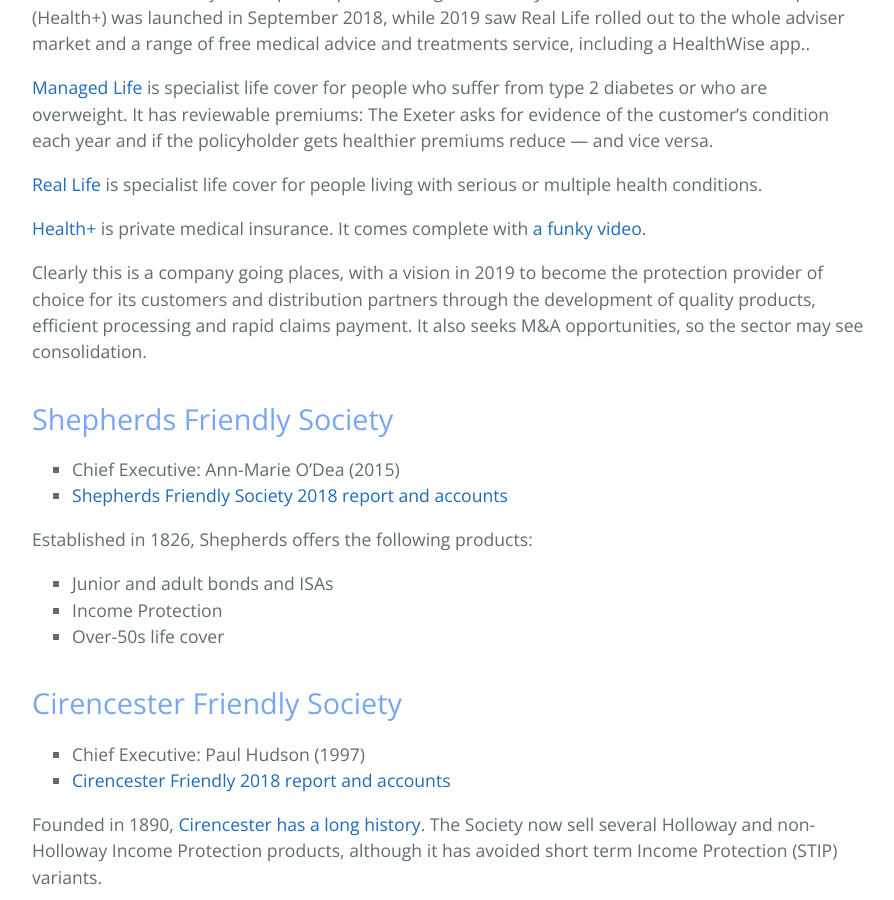
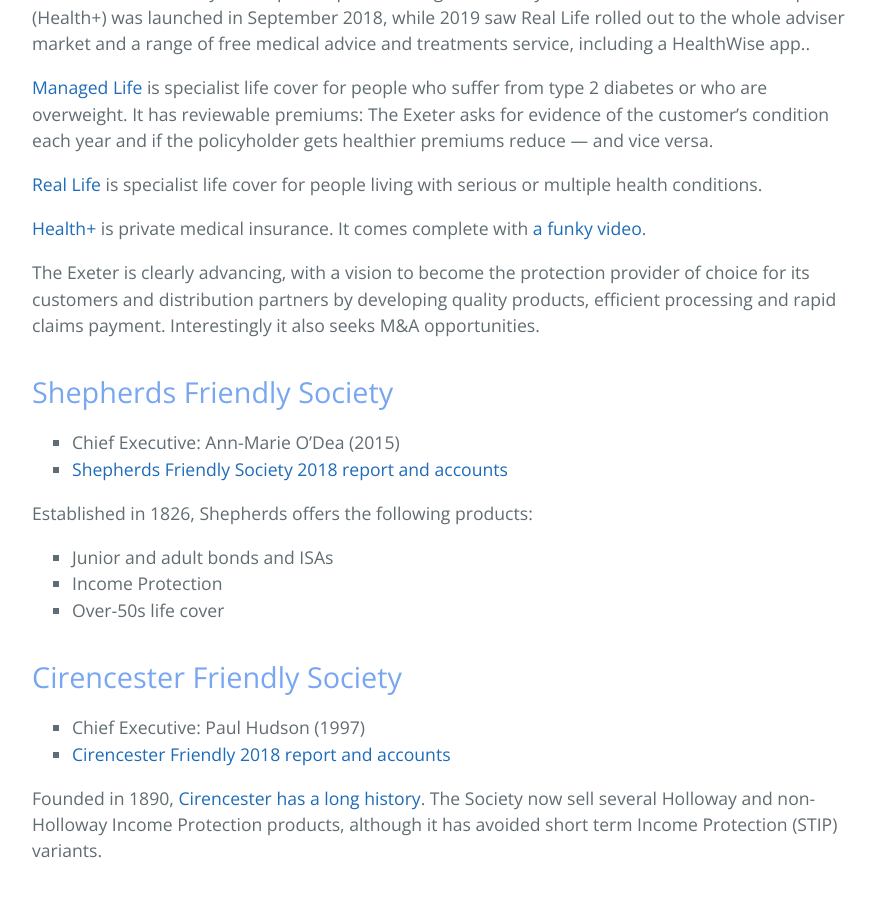
Before and after one commit to maverickactuary/1actuary, a Jekyll site: the page built from content/2marketplayers/friendly-societies.md, in a window 1280 px wide and 900 px high, scrolled down 2916 px. Shown: the whole window, without its empty margins (192-1086 px from the left). Built offline with Jekyll 4.4.1, drawn with Linux system fonts in a browser that asks for light colours; part of the change alters nothing that is shown.

Commit message:
Friendly update

```diff
--- a/content/2marketplayers/friendly-societies.md
+++ b/content/2marketplayers/friendly-societies.md
@@ -85,10 +85,10 @@ The Exeter has c98k customers and as at 31/12/2019 employed 145 staff, including
 
 The Exeter's products are:
 
-1. Income Protection
-1. Life insurance (Real Life and Managed Life)
-1. Private Medical Insurance (Health+)
-1. Health Cash Plans
++ Income Protection
++ Life insurance (Real Life and Managed Life)
++ Private Medical Insurance (Health+)
++ Health Cash Plans
 
 Unusually, The Exeter’s insurance businesses consists of both life and general insurance, respectively 1-2 and 3-4 above. Distribution is primarily through financial
 advisers and broker networks.
@@ -101,7 +101,7 @@ The Exeter has actively developed its product range in recent years. A new versi
 
 [Health+](https://www.the-exeter.com/customer/health-insurance/) is private medical insurance. It comes complete with [a funky video](https://player.vimeo.com/video/289470447?title=0&byline=0&portrait=0).
 
-Clearly this is a company going places, with a vision in 2019 to become the protection provider of choice for its customers and distribution partners through the development of quality products, efficient processing and rapid claims payment. It also seeks M&amp;A opportunities, so the sector may see consolidation.
+The Exeter is clearly advancing, with a vision to become the protection provider of choice for its customers and distribution partners by developing quality products, efficient processing and rapid claims payment. Interestingly it also seeks M&amp;A opportunities.
 
 ## Shepherds  Friendly Society
 
```
